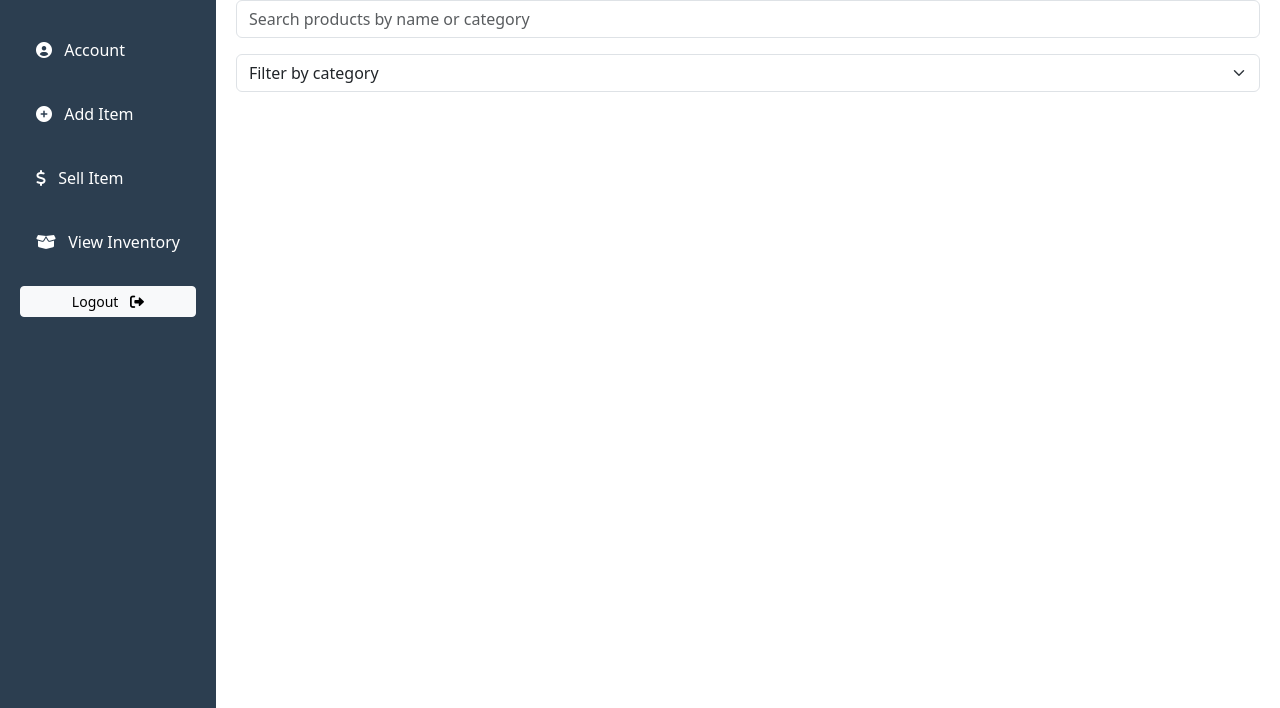
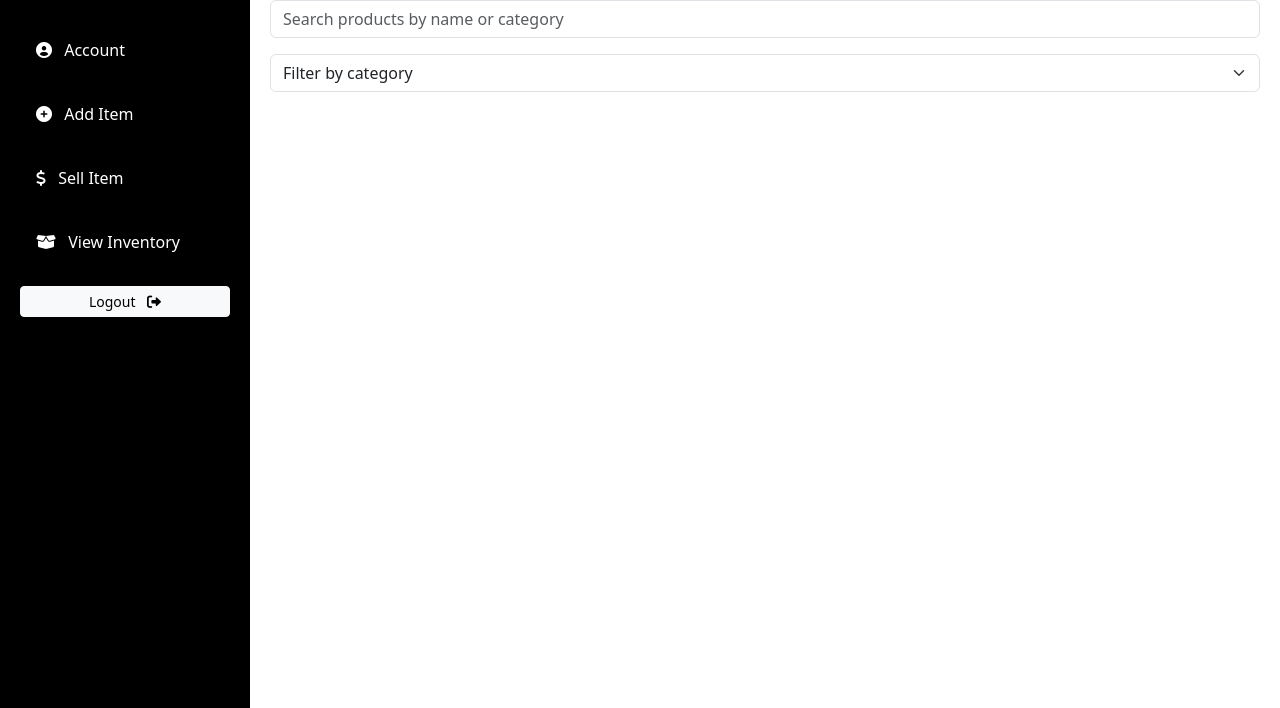
Before and after one commit to abelfx/inventory, a website: page FrontEnd/src/ViewInventory.html in a window 1280 px wide. Shown: the part 92-800 px from the top of the page. Drawn offline with nearby package versions, Linux system fonts and the light colour scheme; no server answers; sample sign-in values are in the browser's storage.

Commit message:
fixing the sidebar

```diff
--- a/FrontEnd/src/ViewInventory.html
+++ b/FrontEnd/src/ViewInventory.html
@@ -14,10 +14,11 @@
     />
     <style>
       .sidebar {
-        background-color: #2c3e50;
+        background-color: #000000;
         color: #fff;
         padding: 20px;
         height: 100vh;
+        width: 250px;
       }
       .sidebar a {
         color: #ecf0f1;
```
Also changed, not shown: FrontEnd/src/Sell.html (+1 -1 lines).
